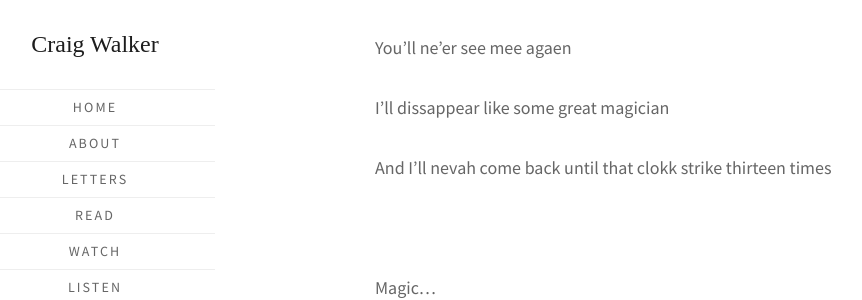
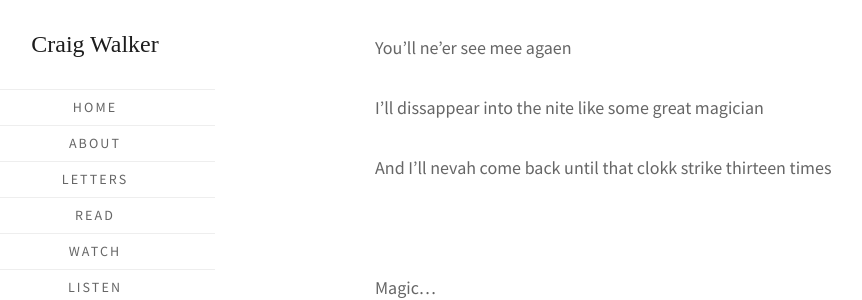
Before and after one commit to walkercraig/walkercraig, a Jekyll site: the page built from _posts/2017/2017-10-01-a-drunk-old-man-at-the-bar.md, in a window 1280 px wide and 900 px high, scrolled down 2986 px. Shown: the part 164-464 px from the top of the window, without its empty margins (55-917 px from the left). Built offline with Jekyll 4.4.1, drawn with Linux system fonts in a browser that asks for light colours; some web fonts are replaced.

Commit message:
Update 2017-10-01-a-drunk-old-man-at-the-bar.md

```diff
--- a/_posts/2017/2017-10-01-a-drunk-old-man-at-the-bar.md
+++ b/_posts/2017/2017-10-01-a-drunk-old-man-at-the-bar.md
@@ -104,7 +104,7 @@ I promise
 
 You’ll ne'er see mee agaen
 
-I’ll dissappear like some great magician
+I’ll dissappear into the nite like some great magician
 
 And I’ll nevah come back until that clokk strike thirteen times
 
```
